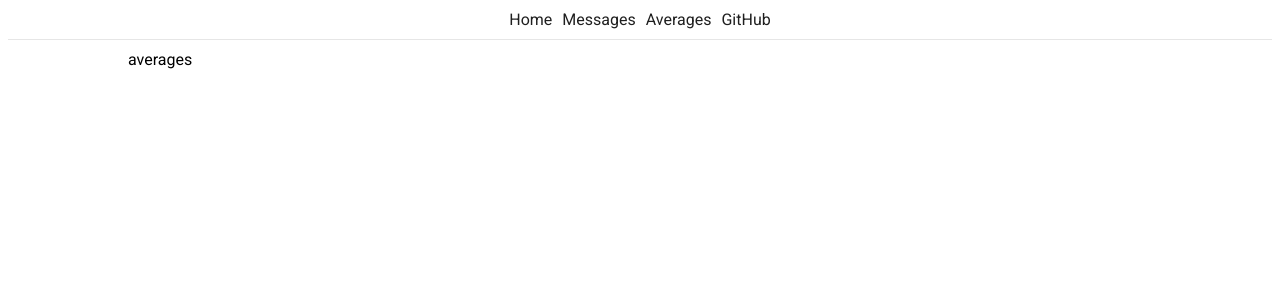
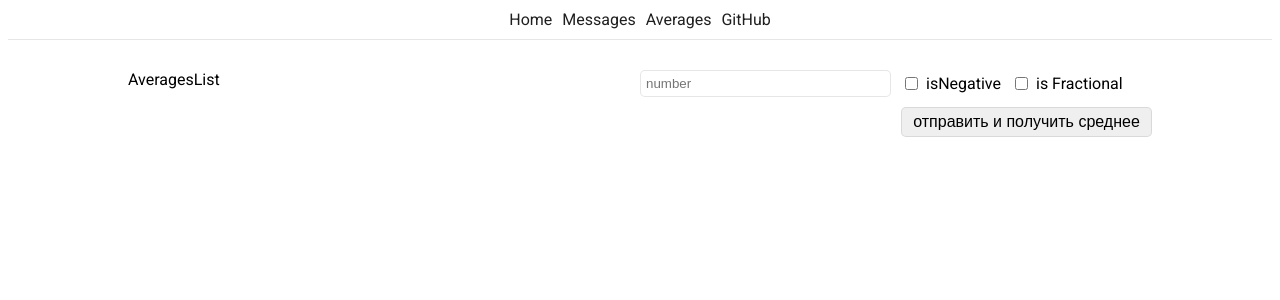
Before and after one commit to acopalypse/azalianow-test-task, a Next.js app: page /averages in a window 1280 px wide. Shown: the top 300 px of the page. Built offline with nearby package versions, Linux system fonts and the light colour scheme.

Commit message:
front: add form structure

```diff
--- a/src/components/blocks/Form/Form.module.css
+++ b/src/components/blocks/Form/Form.module.css
@@ -8,3 +8,37 @@
   justify-content: flex-end;
   gap: 10px;
 }
+
+.wrapper form input[type='text'],
+.wrapper form input[type='number'],
+.wrapper form button[type='submit'] {
+  width: calc(50% - 5px);
+  padding: 5px;
+  border: 1px solid var(--color-border);
+  border-radius: 5px;
+  box-sizing: border-box;
+}
+
+.wrapper form input[type='checkbox'] {
+}
+
+.wrapper form button[type='submit'] {
+  cursor: pointer;
+  font-size: var(--font-size-m);
+}
+
+.wrapper form label {
+  font-size: var(--font-size-m);
+  display: flex;
+  gap: 5px;
+  align-items: center;
+  cursor: pointer;
+}
+
+.wrapper form > div {
+  width: calc(50% - 5px);
+  display: flex;
+  flex-wrap: wrap;
+  align-items: center;
+  gap: 10px;
+}
--- a/src/components/layouts/AppLayout.module.css
+++ b/src/components/layouts/AppLayout.module.css
@@ -2,5 +2,6 @@
   max-width: 1024px;
   width: 100%;
 
-  margin: 0 auto;
+  margin: 30px auto;
+  display: flex;
 }
--- a/src/pages/averages.tsx
+++ b/src/pages/averages.tsx
@@ -1,5 +1,33 @@
 import React from 'react';
+import Form from '@/components/blocks/Form/Form';
 
 export default function Averages() {
-  return <div>averages</div>;
+  const onSubmit = async (e: React.SyntheticEvent) => {};
+
+  return (
+    <>
+      <section style={{ width: '50%' }}>AveragesList</section>
+      <section style={{ width: '50%' }}>
+        <Form onSubmit={onSubmit}>
+          <input
+            type='number'
+            name='number'
+            placeholder='number'
+            step='any'
+            required
+          />
+          <div>
+            <label htmlFor='checkbox_1'>
+              <input type='checkbox' name='isNegative' id='checkbox_1' /> isNegative
+            </label>
+            <label htmlFor='checkbox_2'>
+              <input type='checkbox' name='isFractional' id='checkbox_2' /> is
+              Fractional
+            </label>
+          </div>
+          <button type={'submit'}>отправить и получить среднее</button>
+        </Form>
+      </section>
+    </>
+  );
 }
```
Also changed, not shown: src/pages/messages.tsx (+15 -1 lines).
